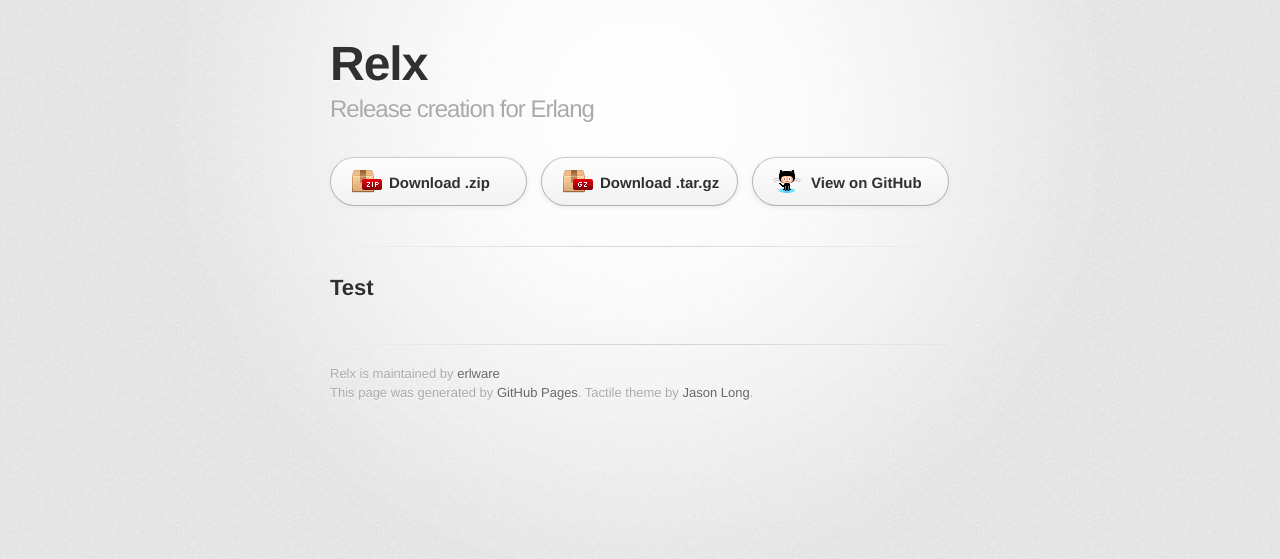
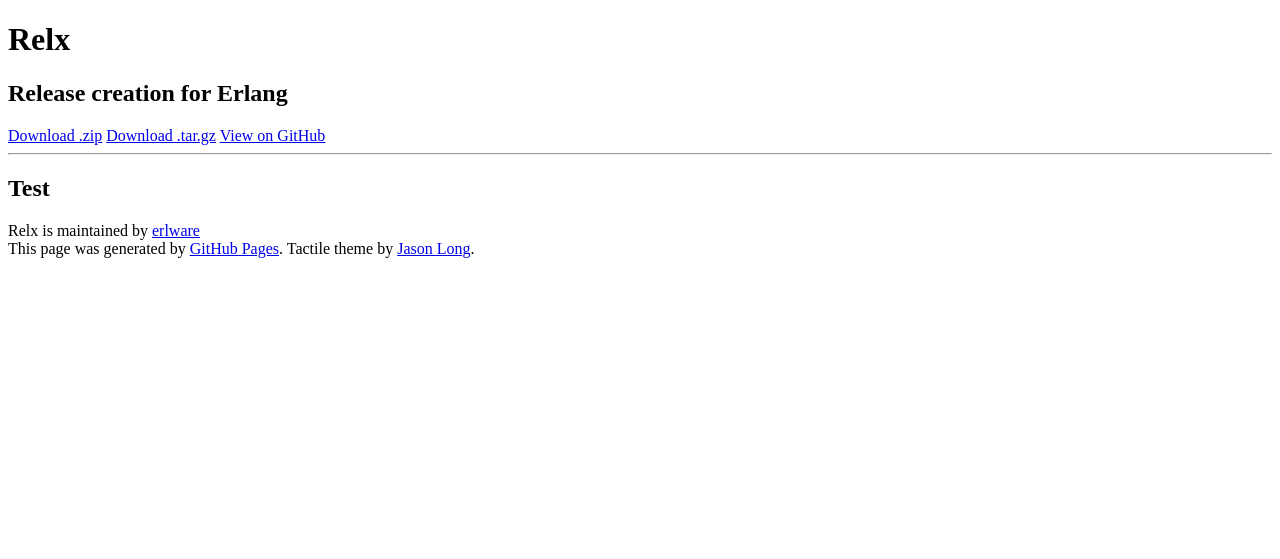
Before and after one commit to erlware/relx, a Jekyll site: the page built from user_manual/index.md, in a window 1280 px wide. Shown: the top 559 px of the page. Built offline with Jekyll 4.4.1, drawn with Linux system fonts in a browser that asks for light colours; some web fonts are replaced.

Commit message:
fix css paths

```diff
--- a/_includes/header.html
+++ b/_includes/header.html
@@ -4,9 +4,9 @@
     <meta charset='utf-8'>
     <meta http-equiv="X-UA-Compatible" content="chrome=1">
     <link href='https://fonts.googleapis.com/css?family=Chivo:900' rel='stylesheet' type='text/css'>
-    <link rel="stylesheet" type="text/css" href="../stylesheets/stylesheet.css" media="screen" />
-    <link rel="stylesheet" type="text/css" href="../stylesheets/pygment_trac.css" media="screen" />
-    <link rel="stylesheet" type="text/css" href="../stylesheets/print.css" media="print" />
+    <link rel="stylesheet" type="text/css" href="stylesheets/stylesheet.css" media="screen" />
+    <link rel="stylesheet" type="text/css" href="stylesheets/pygment_trac.css" media="screen" />
+    <link rel="stylesheet" type="text/css" href="stylesheets/print.css" media="print" />
     <!--[if lt IE 9]>
     <script src="//html5shiv.googlecode.com/svn/trunk/html5.js"></script>
     <![endif]-->
```
Also changed, not shown: 2 other files.
